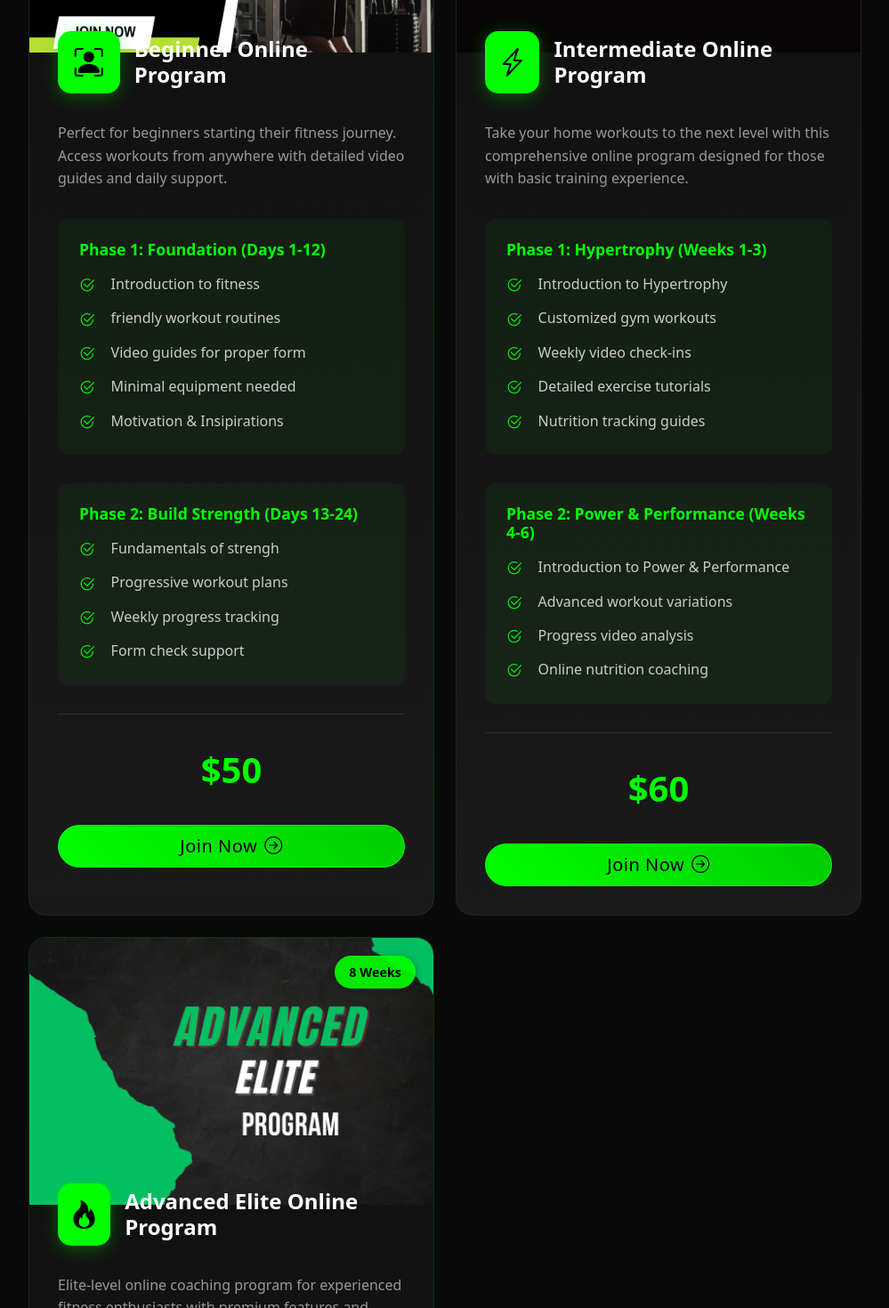
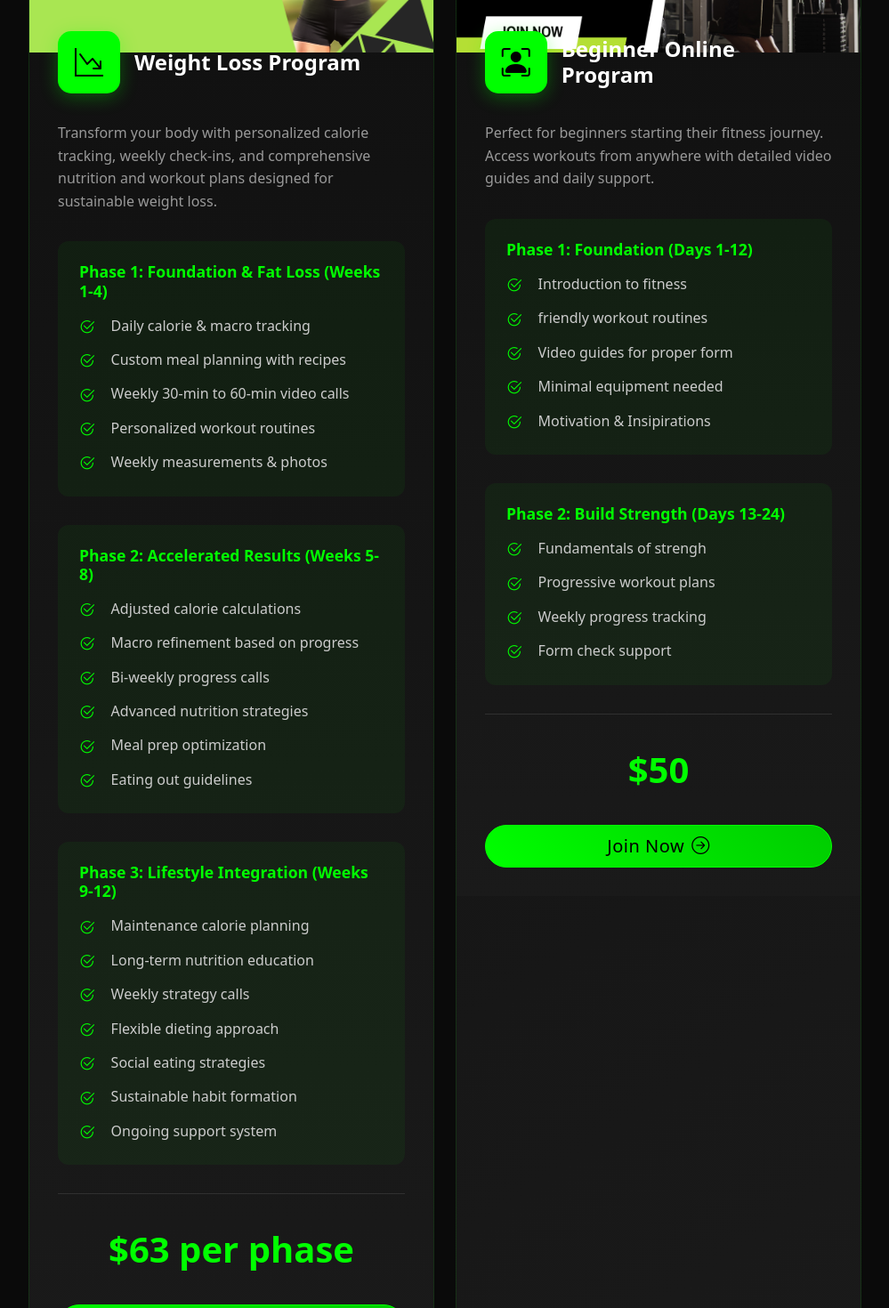
Before and after one commit to MUMBA-Amos/FitnessAccount, a React (Create React App) app: page / in a window 1280 px wide. Shown: the part 5120-6590 px from the top of the page at 89% size, without its empty margins (140-1139 px from the left). Built offline with nearby package versions, Linux system fonts and the light colour scheme.

Commit message:
Update the name

```diff
--- a/src/components/ServicesSection.jsx
+++ b/src/components/ServicesSection.jsx
@@ -3,6 +3,7 @@ import './styles/ServicesSection.css';
 import beginnerProgram from '../images/beginner-program.png';
 import advance from '../images/advanced.png';
 import elite from '../images/Elite.png';
+import weightLoss from '../images/weight-loss.png';
 // Import other program images once you have them
 // import intermediateProgram from '../images/intermediate-program.jpg';
 // import advancedProgram from '../images/advanced-program.jpg';
@@ -12,6 +13,52 @@ const ServicesSection = () => {
   const whatsappLink = `https://wa.me/${phoneNumber}`;
 
   const programs = [
+    {
+      icon: 'bi bi-graph-down-arrow',
+      title: 'Weight Loss Program',
+      duration: '12 Weeks',
+      image: weightLoss,
+      description: 'Transform your body with personalized calorie tracking, weekly check-ins, and comprehensive nutrition and workout plans designed for sustainable weight loss.',
+      features: [
+        {
+          phase: 'Phase 1: Foundation & Fat Loss (Weeks 1-4)',
+          details: [
+            'Daily calorie & macro tracking',
+            'Custom meal planning with recipes',
+            'Weekly 30-min to 60-min video calls',
+            'Personalized workout routines',
+            'Weekly measurements & photos',
+          ],
+          phasePrice: '$63'
+        },
+        {
+          phase: 'Phase 2: Accelerated Results (Weeks 5-8)',
+          details: [
+            'Adjusted calorie calculations',
+            'Macro refinement based on progress',
+            'Bi-weekly progress calls',
+            'Advanced nutrition strategies',
+            'Meal prep optimization',
+            'Eating out guidelines',
+          ],
+          phasePrice: '$63'
+        },
+        {
+          phase: 'Phase 3: Lifestyle Integration (Weeks 9-12)',
+          details: [
+            'Maintenance calorie planning',
+            'Long-term nutrition education',
+            'Weekly strategy calls',
+            'Flexible dieting approach',
+            'Social eating strategies',
+            'Sustainable habit formation',
+            'Ongoing support system'
+          ],
+          phasePrice: '$63'
+        }
+      ],
+      price: '$63 per phase'
+    },
     {
       icon: 'bi bi-person-bounding-box',
       title: 'Beginner Online Program',
```
Also changed, not shown: src/images/weight-loss.png (added).
